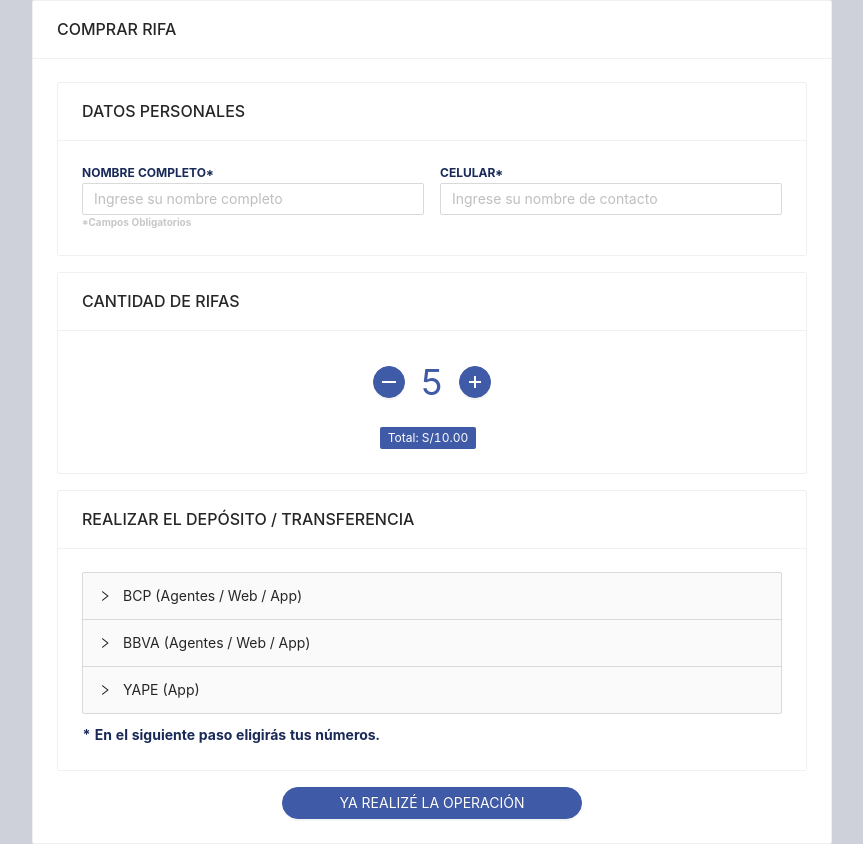
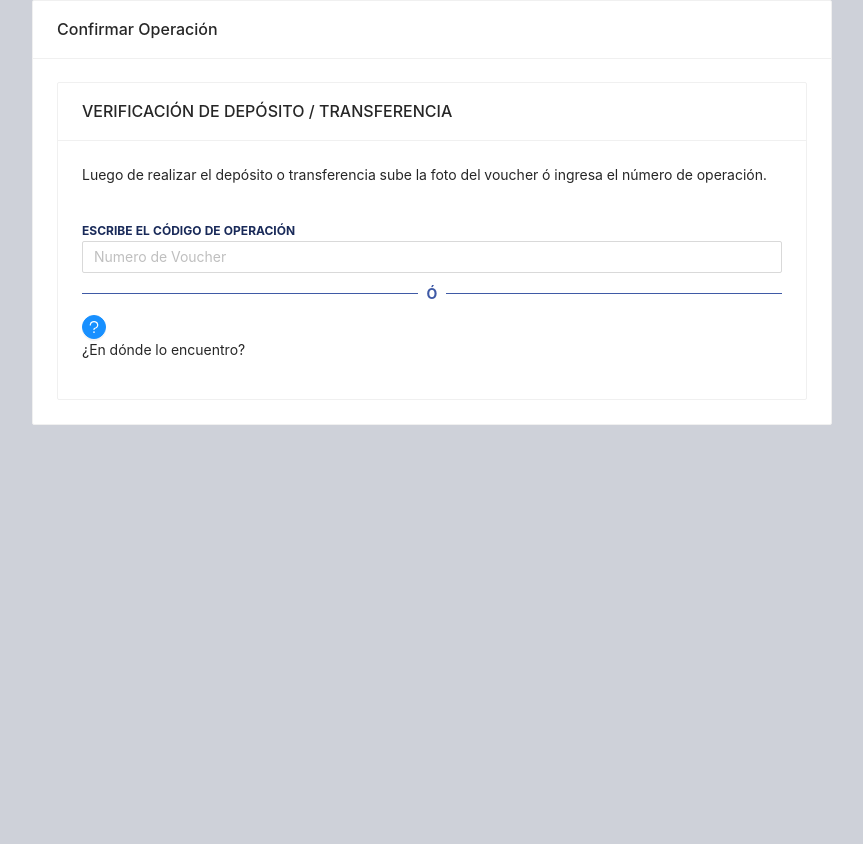
Before and after one commit to paulneo/rifarito-frontend, a React (Create React App) app: page / in a window 1280 px wide. Shown: the whole page, without its empty margins (208-1071 px from the left). After the commit the page ends 800 px from the top, so only its background shows below. Built offline with nearby package versions, Linux system fonts and the light colour scheme.

Commit message:
:lipstick: add stepTwo

```diff
--- a/src/Router/index.js
+++ b/src/Router/index.js
@@ -1,13 +1,16 @@
 import React from "react";
 import { BrowserRouter as Router, Switch, Route, Link } from "react-router-dom";
 import StepOne from '../StepOne/brain'
-
+import StepTwo from '../StepTwo/brain'
 const RouterApp = () => {
   return(
     <Router>
       <Switch>
+        {/* <Route path="/">
+          <StepOne />
+        </Route> */}
         <Route path="/">
-          <StepOne />
+          <StepTwo />
         </Route>
       </Switch>
     </Router>
--- a/src/StepTwo/UI/CardGeneral/index.js
+++ b/src/StepTwo/UI/CardGeneral/index.js
@@ -1,29 +1,15 @@
 import React from 'react';
 import { Card, Row, Col, } from 'antd';
-import PersonalInformation from '../PersonalInformation'
-import NumberRaffles from '../NumberRaffles'
-import MakeDeposit from '../MakeDeposit'
 import { Btn, Center } from './style'
+import Deposit from '../Deposit'
 const CardGeneral = () => {
   return (
-    <Card title="COMPRAR RIFA">
+    <Card title="Confirmar Operación">
       <Row gutter={[16, 16]}>
         <Col span={24}>
-          <PersonalInformation />
+          <Deposit />
         </Col>
-        <Col span={24}>
-          <NumberRaffles />
-        </Col>
-        <Col span={24}>
-          <MakeDeposit />
-        </Col>
-        <Col span={24}>
-          <Center>
-            <Btn type="primary" shape="round" size={'middle'} >
-              YA REALIZÉ LA OPERACIÓN
-            </Btn>
-          </Center>
-        </Col>
+
       </Row>
     </Card>
   );
--- /dev/null
+++ b/src/StepTwo/UI/Deposit/index.js
@@ -0,0 +1,35 @@
+import React from 'react';
+import { Card, Upload, Button, Input } from 'antd'
+import { Title, Divider } from './style'
+import { QuestionOutlined } from '@ant-design/icons';
+
+const Deposit = () => {
+  return (
+    <Card title='VERIFICACIÓN DE DEPÓSITO / TRANSFERENCIA'>
+      <p>Luego de realizar el depósito o transferencia sube la foto del voucher ó ingresa el número de operación.</p>
+      <Upload
+        name="avatar"
+        listType="picture-card"
+        className="avatar-uploader"
+        showUploadList={false}
+        action="https://www.mocky.io/v2/5cc8019d300000980a055e76"
+      // beforeUpload={beforeUpload}
+      // onChange={this.handleChange}
+      >
+        {/* {imageUrl ? <img src={imageUrl} alt="avatar" style={{ width: '100%' }} /> : uploadButton} */}
+      </Upload>
+
+      <Title>Escribe el código de operación</Title>
+      <Input placeholder="Numero de Voucher" style={{ width: '100%' }} />
+      <Divider>
+        Ó
+      </Divider>
+      <div>
+        <Button type="primary" shape="circle" icon={<QuestionOutlined />} size='small'/>
+        <p>¿En dónde lo encuentro?</p>
+      </div>
+    </Card>
+  );
+};
+
+export default Deposit;
--- /dev/null
+++ b/src/StepTwo/UI/Deposit/style.js
@@ -0,0 +1,44 @@
+import styled from 'styled-components'
+
+export const Title = styled.p`
+  margin:0px;
+  color: #192A59;
+  font-size:12px;
+  text-transform:uppercase;
+  font-weight:bold;
+`
+
+export const Text = styled.p`
+  margin:0px;
+  color:#C7C7C7;
+  font-size:10px;
+  font-weight:bold;
+`
+
+export const Divider = styled.div`
+  color: #3F5AA6;
+  position:relative;
+  display:flex;
+  justify-content:center;
+  width:100%;
+  font-weight:bold;
+  margin:10px 0;
+  &::before{
+    content:'';
+    width:48%;
+    height:1px;
+    background:#3F5AA6;
+    position:absolute;
+    top: 10px;
+    left: 0px;
+  }
+  &::after{
+    content:'';
+    width:48%;
+    height:1px;
+    background:#3F5AA6;
+    position:absolute;
+    top: 10px;
+    right: 0px;
+  }
+`
--- a/src/StepTwo/brain/index.js
+++ b/src/StepTwo/brain/index.js
@@ -1,10 +1,9 @@
 import React from 'react';
+import CardGeneral from '../UI/CardGeneral'
 
 const StepOne = () => {
   return (
-    <div>
-
-    </div>
+    <CardGeneral />
   );
 };
 
```
